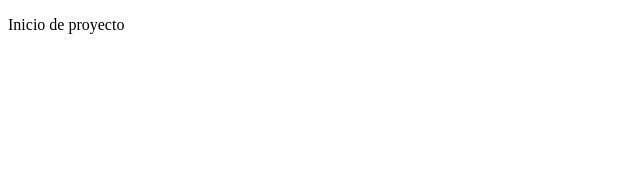
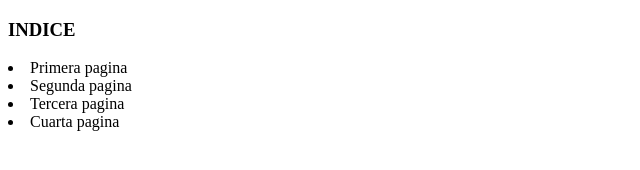
Before and after one commit to kathyLopezSMOKE/proyecto01, a plain HTML site: page index.html in a window 1280 px wide. Shown: the whole page, without its empty margins (0-640 px from the left). Drawn offline with Linux system fonts and the light colour scheme.

Commit message:
actualizacion

```diff
--- a/index.html
+++ b/index.html
@@ -4,9 +4,14 @@
     <meta charset="UTF-8">
     <meta http-equiv="X-UA-Compatible" content="IE=edge">
     <meta name="viewport" content="width=device-width, initial-scale=1.0">
-    <title>Document</title>
+    <title>PRUEBA</title>
 </head>
 <body>
-    <p>Inicio de proyecto</p>
+    <h3>INDICE</h3>
+    <li>Primera pagina</li>
+    <li>Segunda pagina</li>
+    <li>Tercera pagina</li>
+    <li>Cuarta pagina</li>
+
 </body>
 </html>
```
